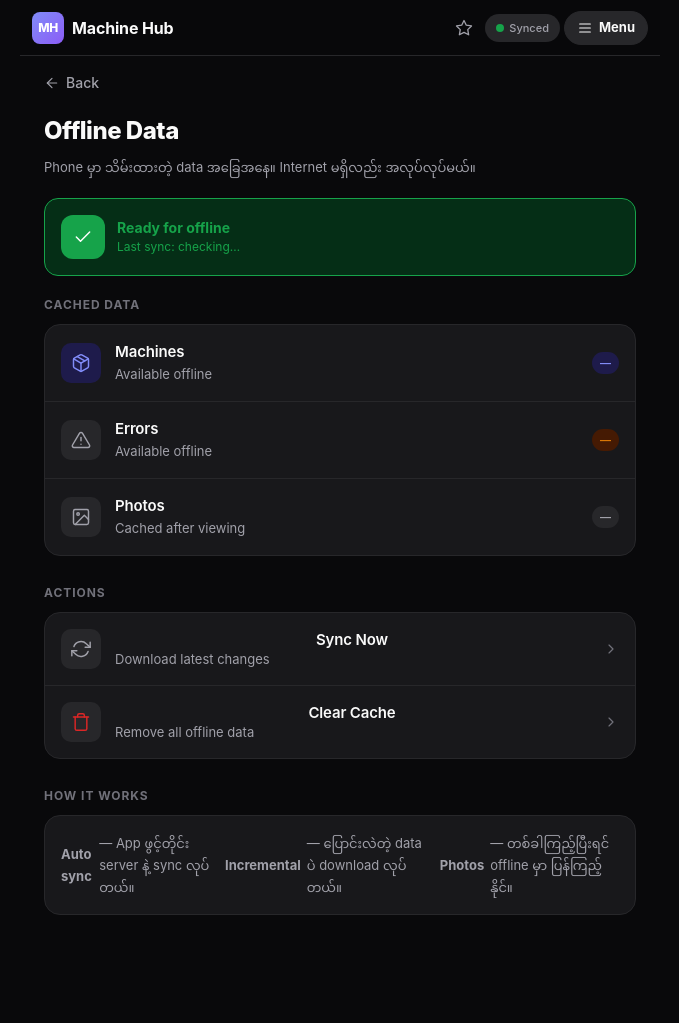
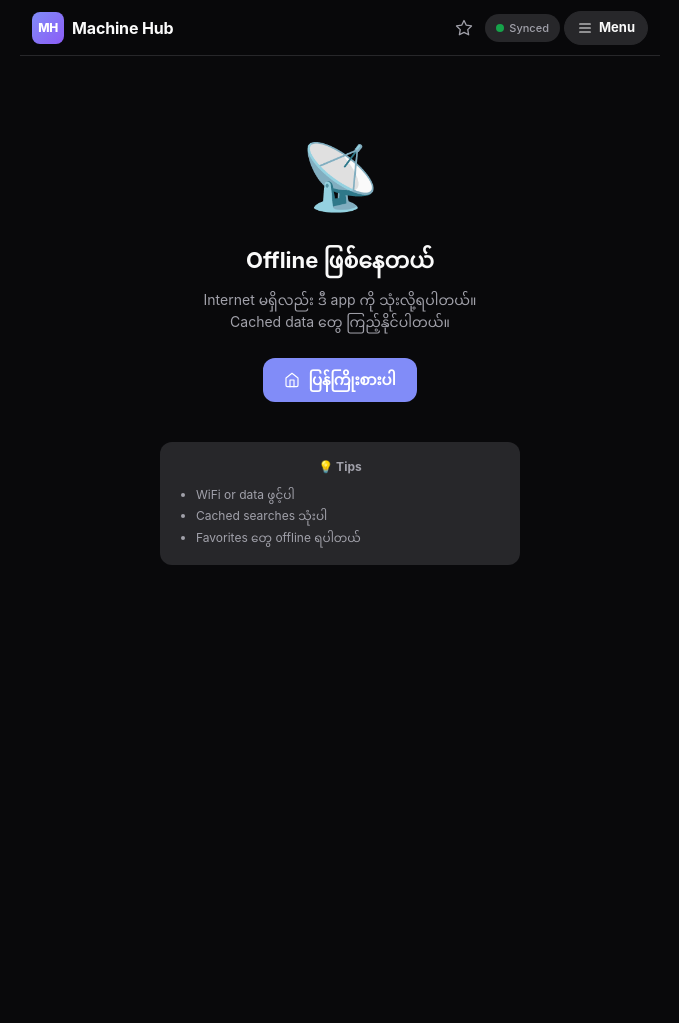
Before and after one commit to zayar2004/Machine_hub, a Flask app: page /offline in a window 1280 px wide. Shown: the whole page, without its empty margins (300-979 px from the left). After the commit the page ends 565 px from the top, so only its background shows below. Run offline with Flask 3, Linux system fonts and the light colour scheme; a user stored in the database is signed in; data that the repository does not hold is empty.

Commit message:
Offline-first SW: precache shell + offline fallback page

```diff
--- a/app/templates/user/offline.html
+++ b/app/templates/user/offline.html
@@ -1,149 +1,32 @@
 {% extends "user/base.html" %}
-{% block title %}Offline Data — Machine Hub{% endblock %}
+{% block title %}Offline — Machine Hub{% endblock %}
 {% block content %}
 
-<a href="{{ url_for('user.home') }}" class="detail-back" data-smart-back
-   style="display:inline-flex;align-items:center;gap:6px;font-size:14px;font-weight:500;color:var(--text-2);text-decoration:none;margin-bottom:16px;padding:4px 0;">
-  <svg class="icon icon-sm"><use href="#i-arrow-left"/></svg>
-  <span>Back</span>
-</a>
+<div style="text-align:center;padding:60px 20px;">
+  <div style="font-size:64px;margin-bottom:20px;">📡</div>
+  <h1 style="font-size:22px;font-weight:700;margin-bottom:12px;">
+    Offline ဖြစ်နေတယ်
+  </h1>
+  <p style="font-size:14px;color:var(--text-2);line-height:1.6;max-width:340px;margin:0 auto 24px;">
+    Internet မရှိလည်း ဒီ app ကို သုံးလို့ရပါတယ်။<br>
+    Cached data တွေ ကြည့်နိုင်ပါတယ်။
+  </p>
 
-<h1 style="font-size:24px;font-weight:800;color:var(--text);margin-bottom:8px;letter-spacing:-.02em;">
-  Offline Data
-</h1>
+  <div style="display:flex;gap:8px;justify-content:center;flex-wrap:wrap;">
+    <a href="{{ url_for('user.home') }}" class="btn btn-primary">
+      <svg class="icon icon-sm"><use href="#i-home"/></svg>
+      ပြန်ကြိုးစားပါ
+    </a>
+  </div>
 
-<p style="font-size:13px;color:var(--text-2);margin-bottom:20px;line-height:1.6;">
-  Phone မှာ သိမ်းထားတဲ့ data အခြေအနေ။ Internet မရှိလည်း အလုပ်လုပ်မယ်။
-</p>
-
-<!-- Status -->
-<div id="status-card" style="background:var(--success-soft);border:1.5px solid var(--success);border-radius:14px;padding:16px;margin-bottom:20px;">
-  <div style="display:flex;align-items:center;gap:12px;">
-    <div style="width:44px;height:44px;border-radius:12px;background:var(--success);color:#fff;display:flex;align-items:center;justify-content:center;flex-shrink:0;">
-      <svg class="icon"><use href="#i-check"/></svg>
-    </div>
-    <div style="flex:1;min-width:0;">
-      <div style="font-weight:700;font-size:14px;color:var(--success);">Ready for offline</div>
-      <div style="font-size:12px;color:var(--success);" id="last-sync">Last sync: checking…</div>
-    </div>
+  <div style="margin-top:40px;padding:16px;background:var(--surface-2);border-radius:12px;max-width:360px;margin-left:auto;margin-right:auto;">
+    <div style="font-size:12px;font-weight:700;color:var(--text-2);margin-bottom:8px;">💡 Tips</div>
+    <ul style="text-align:left;font-size:12px;color:var(--text-2);line-height:1.8;padding-left:20px;margin:0;">
+      <li>WiFi or data ဖွင့်ပါ</li>
+      <li>Cached searches သုံးပါ</li>
+      <li>Favorites တွေ offline ရပါတယ်</li>
+    </ul>
   </div>
 </div>
 
-<!-- Cached data -->
-<section class="detail-section">
-  <h2 class="detail-section-title">Cached Data</h2>
-  <div class="list">
-    <div class="list-item" style="cursor:default;">
-      <div class="list-item-icon accent">
-        <svg class="icon"><use href="#i-package"/></svg>
-      </div>
-      <div class="list-item-main">
-        <div class="list-item-title">Machines</div>
-        <div class="list-item-sub">Available offline</div>
-      </div>
-      <span class="chip chip-accent" id="machine-count">—</span>
-    </div>
-
-    <div class="list-item" style="cursor:default;">
-      <div class="list-item-icon">
-        <svg class="icon"><use href="#i-alert"/></svg>
-      </div>
-      <div class="list-item-main">
-        <div class="list-item-title">Errors</div>
-        <div class="list-item-sub">Available offline</div>
-      </div>
-      <span class="chip chip-warning" id="error-count">—</span>
-    </div>
-
-    <div class="list-item" style="cursor:default;">
-      <div class="list-item-icon">
-        <svg class="icon"><use href="#i-image"/></svg>
-      </div>
-      <div class="list-item-main">
-        <div class="list-item-title">Photos</div>
-        <div class="list-item-sub">Cached after viewing</div>
-      </div>
-      <span class="chip" id="photo-count">—</span>
-    </div>
-  </div>
-</section>
-
-<!-- Actions -->
-<section class="detail-section">
-  <h2 class="detail-section-title">Actions</h2>
-  <div class="list">
-    <button type="button" class="list-item" data-sync-now>
-      <div class="list-item-icon">
-        <svg class="icon"><use href="#i-refresh"/></svg>
-      </div>
-      <div class="list-item-main">
-        <div class="list-item-title">Sync Now</div>
-        <div class="list-item-sub">Download latest changes</div>
-      </div>
-      <svg class="icon icon-sm list-item-arrow"><use href="#i-chevron-right"/></svg>
-    </button>
-
-    <button type="button" class="list-item" id="clear-cache-btn"
-            style="color:var(--danger);">
-      <div class="list-item-icon" style="color:var(--danger);">
-        <svg class="icon"><use href="#i-trash"/></svg>
-      </div>
-      <div class="list-item-main">
-        <div class="list-item-title">Clear Cache</div>
-        <div class="list-item-sub">Remove all offline data</div>
-      </div>
-      <svg class="icon icon-sm list-item-arrow"><use href="#i-chevron-right"/></svg>
-    </button>
-  </div>
-</section>
-
-<!-- Info -->
-<section class="detail-section">
-  <h2 class="detail-section-title">How it works</h2>
-  <div class="list">
-    <div class="list-item" style="cursor:default;align-items:flex-start;">
-      <div class="list-item-main">
-        <div class="list-item-sub" style="white-space:normal;line-height:1.7;color:var(--text-2);">
-          <strong>Auto sync</strong> — App ဖွင့်တိုင်း server နဲ့ sync လုပ်တယ်။<br>
-          <strong>Incremental</strong> — ပြောင်းလဲတဲ့ data ပဲ download လုပ်တယ်။<br>
-          <strong>Photos</strong> — တစ်ခါကြည့်ပြီးရင် offline မှာ ပြန်ကြည့်နိုင်။
-        </div>
-      </div>
-    </div>
-  </div>
-</section>
-
-<script>
-  (async function() {
-    if (!window.MH || !window.MH.db) return;
-    try {
-      var mc = await window.MH.db.count('machines');
-      var ec = await window.MH.db.count('errors');
-      document.getElementById('machine-count').textContent = mc;
-      document.getElementById('error-count').textContent = ec;
-
-      var last = await window.MH.db.getMeta('last_sync');
-      var el = document.getElementById('last-sync');
-      if (last) {
-        var d = new Date(last);
-        el.textContent = 'Last sync: ' + d.toLocaleString();
-      } else {
-        el.textContent = 'Not synced yet';
-      }
-    } catch (e) {}
-  })();
-
-  var clearBtn = document.getElementById('clear-cache-btn');
-  if (clearBtn) {
-    clearBtn.addEventListener('click', async function () {
-      if (!confirm('Clear all offline data? You will need internet to reload.')) return;
-      if (window.MH && window.MH.db) {
-        await window.MH.db.clearAll();
-        if (window.MH.toast) window.MH.toast('Cache cleared');
-        setTimeout(function () { location.reload(); }, 800);
-      }
-    });
-  }
-</script>
-
 {% endblock %}
```
Also changed, not shown: app/static/js/service-worker.js (+46 -10 lines).
